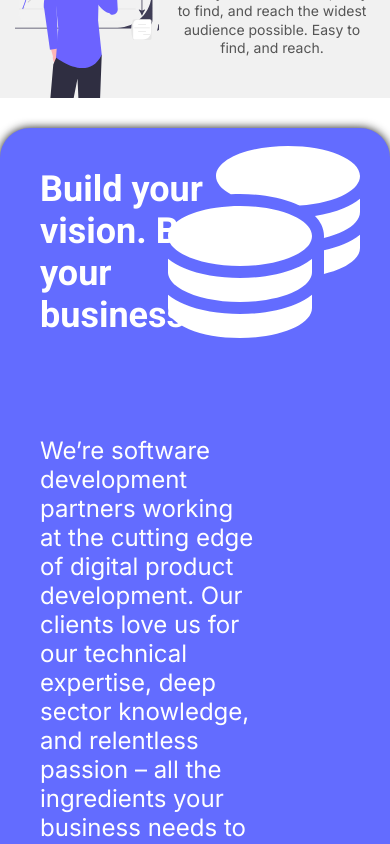
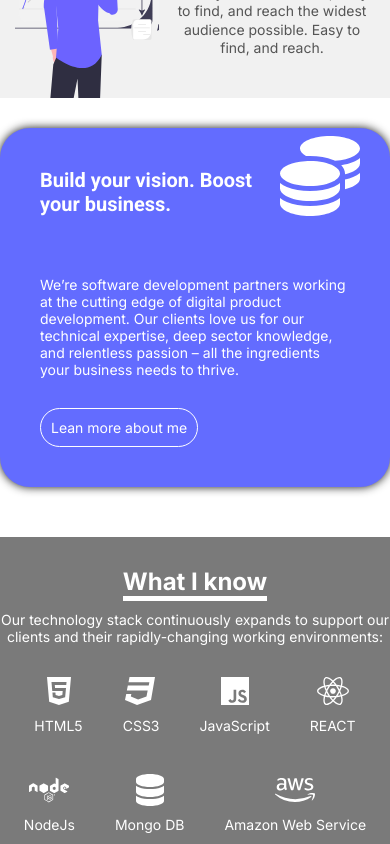
Before and after one commit to MilanJulinac42/professional-portfolio, a Next.js app: page / in a window 390 px wide. Shown: the part 1240-2084 px from the top of the page. Built offline with nearby package versions, Linux system fonts and the light colour scheme.

Commit message:
pop card responsive

```diff
--- a/src/app/components/PopCard/PopCard.module.scss
+++ b/src/app/components/PopCard/PopCard.module.scss
@@ -1,3 +1,5 @@
+@import "../../mixins.scss";
+
 .container {
     display: flex;
     justify-content: center;
@@ -10,23 +12,40 @@
     width: 80%;
     padding: 40px;
     box-shadow: 0px 0px 10px rgba(0, 0, 0, 0.9);
-    gap: 100px;
+    gap: 60px;
     display: flex;
     flex-direction: column;
     background-color: #6c63ff;
     border-radius: 30px;
     position: relative;
 
+    @include breakpoint(large) {
+        gap: 100px;
+    }
+
     h3 {
-        font-size: 36px;
+        font-size: 20px;
         color: #fff;
         width: 70%;
+
+        @include breakpoint(large) {
+            font-size: 36px;
+        }
     }
 
     p {
-        font-size: 24px;
+        font-size: 14px;
         color: #ffffff;
-        width: 70%;
+        width: 100%;
+
+        @include breakpoint(large) {
+            font-size: 24px;
+            width: 80%;
+        }
+
+        @include breakpoint(xlarge) {
+            width: 70%;
+        }
     }
 
     span {
@@ -34,7 +53,15 @@
         top: 0;
         right: 30px;
         color: white;
-        font-size: 12em;
+        font-size: 5em;
+
+        @include breakpoint(large) {
+            font-size: 10em;
+        }
+
+        @include breakpoint(xlarge) {
+            font-size: 12em;
+        }
     }
 
     a {
--- a/src/app/components/Service/Service.module.scss
+++ b/src/app/components/Service/Service.module.scss
@@ -11,20 +11,25 @@
     max-width: 100%;
     margin: auto;
     display: flex;
+    flex-direction: column;
     justify-content: space-between;
     align-items: center;
     gap: 20px;
     padding: 0 20px;
-    flex-direction: column;
 
     @include breakpoint(medium) {
         max-width: 100%;
         gap: 20px;
         flex-direction: column;
+
+        @include breakpoint(large) {
+            flex-direction: row;
+        }
     }
 
     @include breakpoint(xlarge) {
         align-items: normal;
+        flex-direction: row;
         width: 80%;
         padding: 0;
         gap: 150px;
@@ -32,6 +37,10 @@
 
     img {
         max-width: 70%;
+
+        @include breakpoint(large) {
+            max-width: 40%;
+        }
 
         @include breakpoint(xlarge) {
             max-width: 40%;
```
